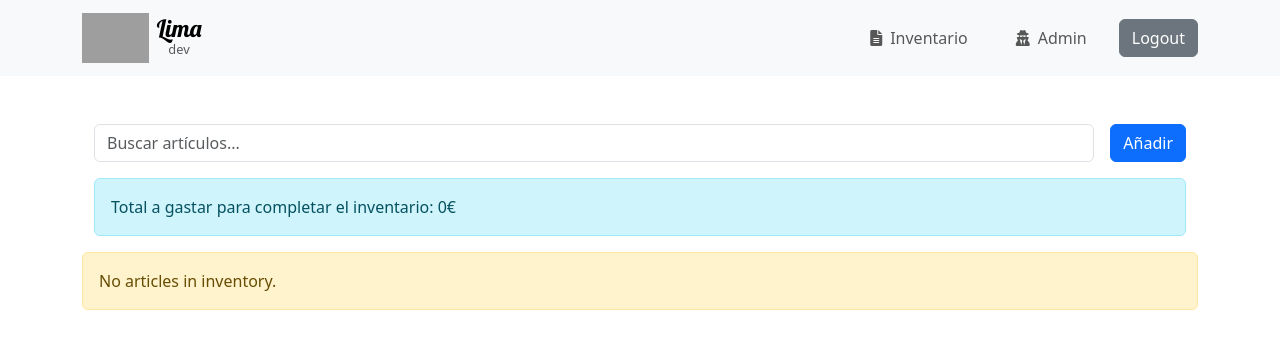
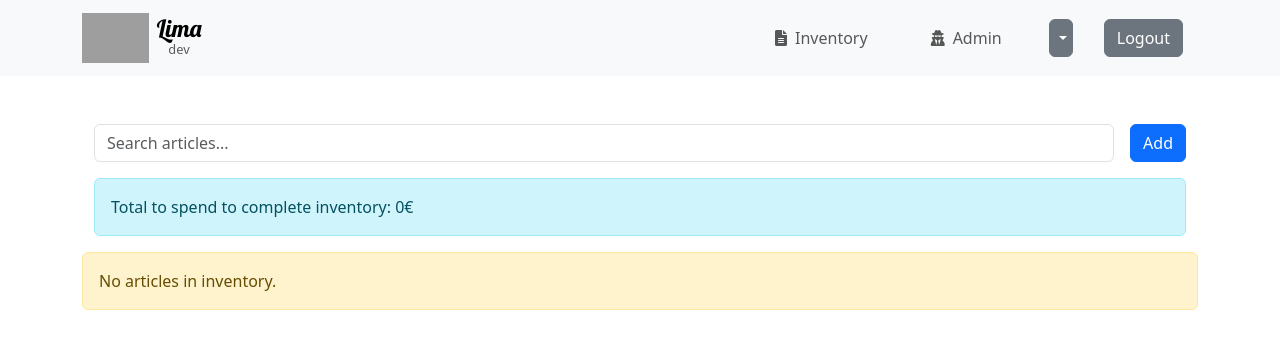
Before and after one commit to R-dVL/lima, a Django app: page /inventory/ in a window 1280 px wide. Shown: the top 349 px of the page. Run offline with Django 4.2, Linux system fonts and the light colour scheme; the visitor is signed in with stand-in values (Sample User, id 1); data that the repository does not hold is empty; some libraries are stand-ins or nearby versions; grey boxes are pictures that could not be loaded.

Commit message:
Add language traduction (#18)

```diff
--- a/app/inventory/templates/article_list.html
+++ b/app/inventory/templates/article_list.html
@@ -1,26 +1,27 @@
 {% extends "base.html" %}
+{% load i18n %}
 {% block title %}
-    Inventario | Lima
+    {% trans "Inventory" %} | Lima
 {% endblock %}
 {% block content %}
 <div class="container mt-5">
     <div class="d-flex align-items-center">
         <!-- Search bar -->
         <div class="flex-grow-1">
-            <input type="text" id="search-input" class="form-control" placeholder="Buscar artículos..." oninput="filterArticles()">
+            <input type="text" id="search-input" class="form-control" placeholder="{% trans 'Search articles...' %}" oninput="filterArticles()">
         </div>
 
         <!-- Add button -->
         <div class="ms-3">
             <a href="{% url 'create_article' %}" class="btn btn-primary">
-                Añadir
+                {% trans "Add" %}
             </a>
         </div>
     </div>
 
     <!-- Total Global Cost Alert -->
     <div class="alert alert-info mt-3" role="alert">
-        Total a gastar para completar el inventario: {{ total_global_cost }}€
+        {% trans "Total to spend to complete inventory:" %} {{ total_global_cost }}€
     </div>
 
     <!-- Article list -->
@@ -40,8 +41,8 @@
                     </button>
 
                     <ul class="dropdown-menu dropdown-menu-end" aria-labelledby="dropdownMenuLink{{ article.pk }}">
-                        <li><a class="dropdown-item" href="{% url 'update_article' article.pk %}">Editar</a></li>
-                        <li><a class="dropdown-item text-danger" href="{% url 'delete_article' article.pk %}">Eliminar</a></li>
+                        <li><a class="dropdown-item" href="{% url 'update_article' article.pk %}">{% trans "Edit" %}</a></li>
+                        <li><a class="dropdown-item text-danger" href="{% url 'delete_article' article.pk %}">{% trans "Delete" %}</a></li>
                     </ul>
                 </div>
 
@@ -57,11 +58,11 @@
 
                 <div class="card-footer d-flex justify-content-between align-items-center">
                     <span class="text-muted" style="font-size: 1.1rem;">
-                        Total {{ article.total_cost }}€
+                        {% trans "Total" %} {{ article.total_cost }}€
                     </span>
 
                     <div class="ms-auto d-flex align-items-center">
-                        <span class="quantity me-3" style="font-size: 1rem;">{{ article.quantity }} de {{ article.quantity_to_buy }}</span>
+                        <span class="quantity me-3" style="font-size: 1rem;">{{ article.quantity }}/{{ article.quantity_to_buy }}</span>
                         <a href="{% url 'decrease_quantity' article.pk %}"
                            class="btn btn-secondary rounded-circle me-2 {% if article.quantity == 0 %}disabled{% endif %}"
                            style="width: 40px; height: 40px; display: flex; justify-content: center; align-items: center;">-</a>
@@ -73,7 +74,7 @@
         </div>
         {% empty %}
         <div class="alert alert-warning" role="alert" style="width: 100%;">
-            No articles in inventory.
+            {% trans "No articles in inventory." %}
         </div>
         {% endfor %}
     </div>
--- a/app/server/settings.py
+++ b/app/server/settings.py
@@ -12,6 +12,7 @@ https://docs.djangoproject.com/en/4.2/ref/settings/
 import os
 from dotenv import load_dotenv
 from pathlib import Path
+from django.utils.translation import gettext_lazy as _
 
 load_dotenv()
 
@@ -62,6 +63,7 @@ MIDDLEWARE = [
     'django.middleware.security.SecurityMiddleware',
     'django.contrib.sessions.middleware.SessionMiddleware',
     'django.middleware.common.CommonMiddleware',
+    'django.middleware.locale.LocaleMiddleware',
     'django.middleware.csrf.CsrfViewMiddleware',
     'django.contrib.auth.middleware.AuthenticationMiddleware',
     'django.contrib.messages.middleware.MessageMiddleware',
@@ -123,7 +125,7 @@ AUTH_PASSWORD_VALIDATORS = [
 # Internationalization
 # https://docs.djangoproject.com/en/4.2/topics/i18n/
 
-LANGUAGE_CODE = 'en-us'
+LANGUAGE_CODE = 'en'
 
 TIME_ZONE = 'Europe/Madrid'
 
@@ -131,6 +133,16 @@ USE_I18N = True
 
 USE_TZ = True
 
+# Idiomas soportados
+LANGUAGES = [
+    ('en', _('English')),
+    ('es', _('Español')),
+]
+
+# Ruta a los archivos de traducción
+LOCALE_PATHS = [
+    BASE_DIR / 'locale',
+]
 
 # Static files (CSS, JavaScript, Images)
 # https://docs.djangoproject.com/en/5.1/howto/static-files/
@@ -148,4 +160,5 @@ MEDIA_ROOT = os.path.join(BASE_DIR, 'uploads')
 
 DEFAULT_AUTO_FIELD = 'django.db.models.BigAutoField'
 
+# Login
 LOGIN_URL = '/users/login/'
--- a/app/server/urls.py
+++ b/app/server/urls.py
@@ -25,6 +25,9 @@ urlpatterns = [
     path('inventory/', include('inventory.urls')),
     path('users/', include('users.urls')),
     path('admin/', admin.site.urls),
+
+    # URLs de internacionalización
+    path('i18n/', include('django.conf.urls.i18n')),
 ]
 
 if settings.DEBUG:
--- /dev/null
+++ b/app/static/css/_navbar.css
@@ -0,0 +1,59 @@
+/* Big screens */
+@media (min-width: 768px) {
+    .navbar-nav .nav-item .dropdown-toggle {
+        width: auto;
+        padding-left: 5px;
+        padding-right: 5px;
+    }
+
+    .navbar-nav .nav-item .flag-icon {
+        width: 20px;
+        height: 15px;
+    }
+
+    .navbar-nav .nav-item .dropdown-menu {
+        min-width: 0;
+    }
+
+    .navbar-nav .nav-item {
+        margin-right: 15px;
+    }
+
+    .navbar-nav .nav-item .dropdown {
+        margin-top: 0px;
+    }
+}
+
+/* Small screens */
+@media (max-width: 767px) {
+    .navbar-nav .nav-item .dropdown-toggle {
+        width: auto;
+        padding-left: 10px;
+        padding-right: 10px;
+    }
+
+    .navbar-nav .nav-item .flag-icon {
+        width: 20px;
+        height: 15px;
+    }
+
+    .navbar-nav .nav-item .dropdown-menu {
+        min-width: 0;
+    }
+
+    .navbar-nav .nav-item {
+        margin-bottom: 10px;
+    }
+
+    .navbar-nav .nav-item.ms-3 {
+        margin-right: 15px;
+    }
+
+    .navbar-nav .nav-item .dropdown {
+        margin-top: 10px;
+    }
+
+    .navbar-nav .nav-item .btn {
+        width: auto;
+    }
+}
--- a/app/static/css/base.css
+++ b/app/static/css/base.css
@@ -29,11 +29,11 @@
 }
 
 .card.out-of-stock {
-    background-color: #f8d7da;  /* Rojo pastel suave */
-    color: #333;  /* Texto más oscuro para que sea legible */
+    background-color: #f8d7da;
+    color: #333;
 }
 
 .card.out-of-stock .card-title,
 .card.out-of-stock .card-body {
-    color: #333;  /* Mantener el color del texto oscuro para mayor legibilidad */
+    color: #333;
 }
--- a/app/templates/_navbar.html
+++ b/app/templates/_navbar.html
@@ -1,4 +1,6 @@
+{% load i18n %}
 {% load static %}
+<link rel="stylesheet" href="{% static 'css/_navbar.css' %}">
 <!-- Navbar -->
 <nav class="navbar navbar-expand-lg bg-light navbar-light">
     <div class="container">
@@ -15,17 +17,47 @@
         <div class="collapse navbar-collapse" id="navbarSupportedContent">
             <ul class="navbar-nav ms-auto align-items-center">
                 <li class="nav-item">
-                    <a class="nav-link mx-2" href="/inventory"><i class="fas fa-file-lines pe-2"></i>Inventario</a>
+                    <a class="nav-link mx-2" href="/inventory"><i class="fas fa-file-lines pe-2"></i>{% trans "Inventory" %}</a>
                 </li>
+
                 {% if request.user.is_superuser %}
                 <li class="nav-item ms-3">
-                    <a class="nav-link mx-2" href="/admin"><i class="fas fa-user-secret pe-2"></i>Admin</a>
+                    <a class="nav-link mx-2" href="/admin"><i class="fas fa-user-secret pe-2"></i>{% trans "Admin" %}</a>
                 </li>
                 {% endif %}
+
+                <li class="nav-item ms-3 d-flex align-items-center">
+                    <form action="{% url 'set_language' %}" method="post">
+                        {% csrf_token %}
+                        <div class="dropdown">
+                            <button class="btn btn-secondary dropdown-toggle" type="button" id="languageDropdown" data-bs-toggle="dropdown" aria-expanded="false">
+                                {% if request.LANGUAGE_CODE == 'en' %}
+                                    <span class="flag-icon flag-icon-gb"></span>
+                                {% else %}
+                                    <span class="flag-icon flag-icon-{{ request.LANGUAGE_CODE }}"></span>
+                                {% endif %}
+                            </button>
+                            <ul class="dropdown-menu" aria-labelledby="languageDropdown">
+                                <li>
+                                    <button class="dropdown-item" type="submit" name="language" value="es">
+                                        <span class="flag-icon flag-icon-es"></span>
+                                    </button>
+                                </li>
+                                <li>
+                                    <button class="dropdown-item" type="submit" name="language" value="en">
+                                        <span class="flag-icon flag-icon-gb"></span>
+                                    </button>
+                                </li>
+                            </ul>
+                        </div>
+                    </form>
+                </li>
+
                 {% if user.is_authenticated %}
                 <li class="nav-item ms-3">
                     <a class="btn btn-secondary btn-rounded" href="{% url 'logout' %}">Logout</a>
                 </li>
+
                 {% else %}
                 <li class="nav-item ms-3">
                     <a class="btn btn-secondary btn-rounded" href="{% url 'login' %}">Login</a>
--- a/app/templates/base.html
+++ b/app/templates/base.html
@@ -20,10 +20,12 @@
     {% load bootstrap5 %}
     {% bootstrap_css %}
     {% bootstrap_javascript %}
+
     <link rel="stylesheet" href="https://cdnjs.cloudflare.com/ajax/libs/font-awesome/6.0.0/css/all.min.css">
     <link rel="stylesheet" href="{% static 'css/base.css' %}">
     <link href="https://fonts.googleapis.com/css2?family=Lobster&display=swap" rel="stylesheet">
     <link rel="stylesheet" href="{% static 'css/fonts.css' %}">
+    <link rel="stylesheet" href="https://cdn.jsdelivr.net/npm/flag-icon-css/css/flag-icons.min.css">
     {% endblock stylesheets %}
 </head>
 
```
Also changed, not shown: app/inventory/forms.py (+8 -7 lines), README.md, app/locale/en/LC_MESSAGES/django.po (added), app/locale/es/LC_MESSAGES/django.po (added), design/lima-with-name.png (renamed from app/static/assets/icons/lima-with-name.png), design/logo.png (added), 2 other files.
